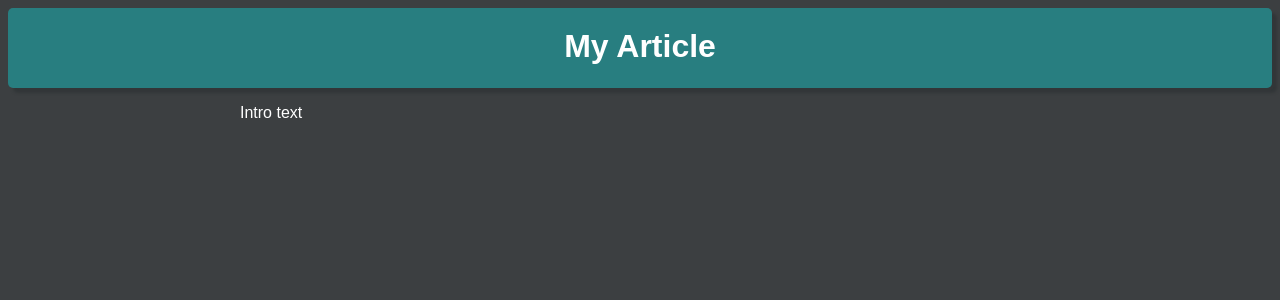
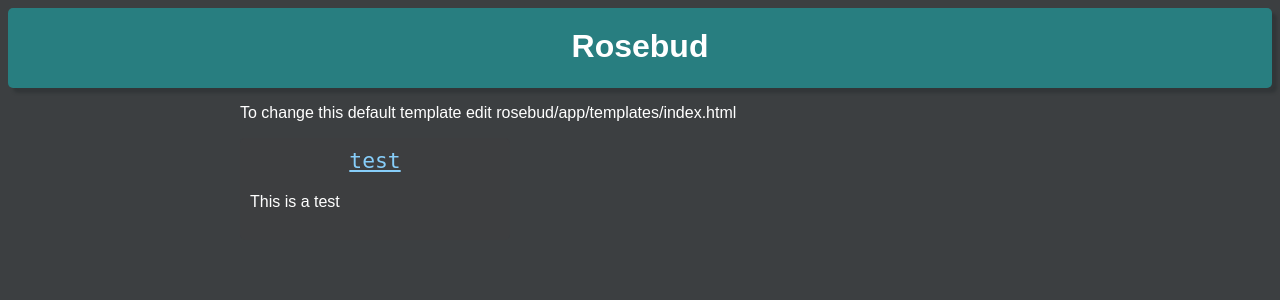
Before and after one commit to W1r3W0lf/rosebud, a Flask app: page / in a window 1280 px wide. Shown: the top 300 px of the page. Run offline with Flask 2, Linux system fonts and the light colour scheme.

Commit message:
added an example article

```diff
--- a/app/app.py
+++ b/app/app.py
@@ -6,24 +6,27 @@ app = Flask(__name__)
 
 @app.route('/')
 def index():
-    articles = sorted([ArticalPreview(path) for path in glob("static/articles/*")], key=lambda x: x.number, reverse=True)
+    # Gets a sorted list of all of the articles based on there given number.
+    articles = [ArticalPreview(path) for path in glob("static/articles/*")]
+    get_number = lambda article: article.number
+    articles = sorted(articles, key=get_number, reverse=True)
     return render_template("index.html", articles=articles)
 
 @app.route('/<name>')
 def article(name):
 
     # Check user input to see if there is a matching article
-    article_paths = glob("static/articles/*/")
-    article_names = [path.split("/")[-1] for path in artical_paths]
+    article_paths = glob("static/articles/*")
+    article_names = [path.split("/")[-1] for path in article_paths]
 
     if name in article_names:
         try:
-            with open("static/articles"+name+"text.html") as text:
+            with open("static/articles/"+name+"/text.html") as text:
                 rawtext = text.read()
         except IOError:
-            return "Error while opening article " + name
+            return "Error while opening article :" + name
     else:
-        return name + " no such article"
+        return "No such article as :" + name
 
     content = Markup(rawtext)
     return render_template("article.html", name=name, content=content)
--- a/app/preview.py
+++ b/app/preview.py
@@ -9,18 +9,16 @@ class ArticalPreview:
         self.path = path
         self.thumbmail = glob(path + "/thumb*")
         self.number = 0
-        self.pubDate = ""
         self.blerb = ""
 
         self.findMetaData()
 
     def findMetaData(self):
         try:
-            with open("static/articles/" + self.name + "meta.json") as meta:
+            with open("static/articles/" + self.name + "/meta.json") as meta:
                 metaData = json.loads(meta.read())
 
             self.number = int(metaData["number"])
-            self.pubDate = metaData["pubDate"]
             self.blerb = metaData["blerb"]
             self.name = metaData["name"]
         except IOError:
--- a/app/templates/index.html
+++ b/app/templates/index.html
@@ -8,11 +8,11 @@
 <body>
 
 <div id="title">
-	<h1>My Article</h1>
+	<h1>Rosebud</h1>
 </div>
 
 <div id="articleList">
-	<p>Intro text</p>
+	<p>To change this default template edit rosebud/app/templates/index.html</p>
 
 	{% for article in articles %}
         <div id="projectBox" class="projectPreview">
```
Also changed, not shown: app/static/articles/test/meta.json (added, +5 -0 lines), app/static/articles/test/text.html (added, +1 -0 lines).
